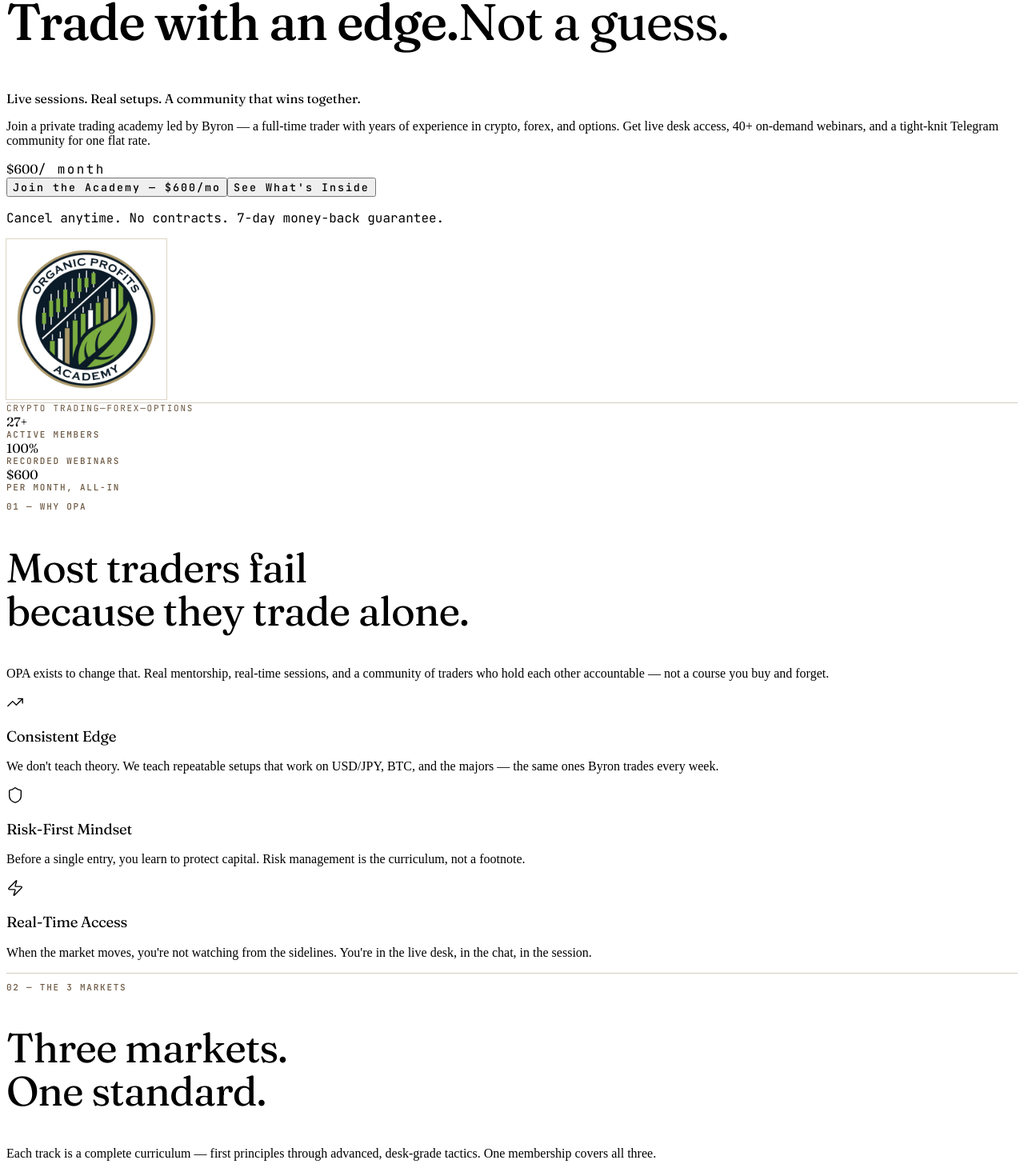
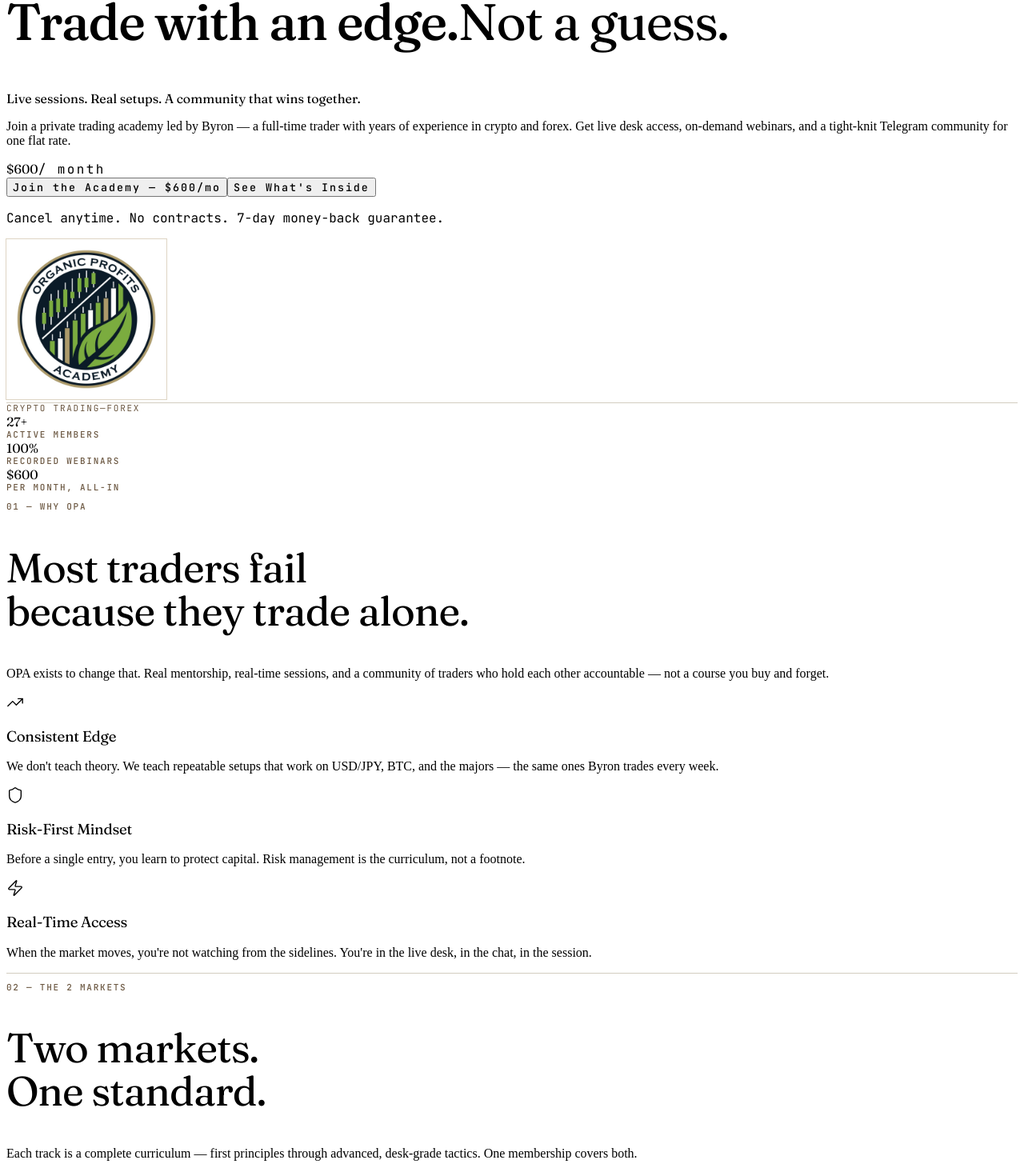
Before and after one commit to Thrives-design/organic-profits-academy, a React (Vite) app in the folder client/: page /#/ in a window 1280 px wide. Shown: the part 181-1651 px from the top of the page at 80% size. Built offline with nearby package versions, Linux system fonts and the light colour scheme.

Commit message:
Remove options trading — crypto and forex only

```diff
--- a/client/src/App.tsx
+++ b/client/src/App.tsx
@@ -36,8 +36,8 @@ import { CartProvider } from "@/context/CartContext";
 // Per-route document title + meta description.
 // Centralized here so we don't have to touch every page component.
 const PAGE_META: Record<string, { title: string; description: string }> = {
-  "/":               { title: "",                       description: "A premium trading academy teaching crypto, forex, and options. Live sessions, 40+ webinars, and a private community — $600/month." },
-  "/academy":        { title: "The Academy",            description: "Master crypto, forex, and options trading with our structured curriculum, live webinars, and on-demand video library." },
+  "/":               { title: "",                       description: "A premium trading academy teaching crypto and forex trading. Live sessions, recorded webinars, and a private community — $600/month." },
+  "/academy":        { title: "The Academy",            description: "Master crypto and forex trading with our structured curriculum, live sessions, and recorded webinar library." },
   "/pricing":        { title: "Pricing",                description: "$600/month. All three markets. Live sessions, 40+ webinars, private Telegram house. Cancel anytime." },
   "/checkout":       { title: "Checkout",               description: "Join Organic Profits Academy for $600/month. Cancel anytime." },
   "/login":          { title: "Log in",                 description: "Log in to your Organic Profits Academy account." },
@@ -45,7 +45,7 @@ const PAGE_META: Record<string, { title: string; description: string }> = {
   "/forgot-password":{ title: "Forgot password",        description: "Reset your Organic Profits Academy password." },
   "/reset-password": { title: "Reset password",         description: "Choose a new password for your Organic Profits Academy account." },
   "/dashboard":      { title: "Dashboard",              description: "Your Organic Profits Academy dashboard." },
-  "/library":        { title: "Video Library",          description: "On-demand trading lessons across crypto, forex, and options." },
+  "/library":        { title: "Video Library",          description: "On-demand trading lessons across crypto and forex." },
   "/webinars":       { title: "Live Webinars",          description: "Weekly live trading sessions with our coaches." },
   "/community":      { title: "Community",              description: "Connect with fellow traders in our private community." },
   "/shop":           { title: "The Collection",         description: "Branded apparel and gear for Organic Profits Academy members." },
@@ -56,7 +56,7 @@ const PAGE_META: Record<string, { title: string; description: string }> = {
 };
 
 const DEFAULT_TITLE = "Organic Profits Academy — Grow your trading. Cultivate real profits.";
-const DEFAULT_DESC  = "A premium trading academy teaching crypto, forex, and options. Lifetime access, live webinars, on-demand library, and private community.";
+const DEFAULT_DESC  = "A premium trading academy teaching crypto and forex. Live sessions, recorded webinars, and private community.";
 
 function matchMeta(path: string) {
   // exact match first
--- a/client/src/pages/Landing.tsx
+++ b/client/src/pages/Landing.tsx
@@ -33,12 +33,6 @@ const MARKETS = [
     key: "forex",
     name: "Forex",
     desc: "London and New York sessions, macro flows, and smart-money concepts on the major pairs.",
-  },
-  {
-    n: "03",
-    key: "options",
-    name: "Options",
-    desc: "0DTE spreads to LEAPS. Greeks, volatility, and premium selling with defined risk.",
   },
 ];
 
@@ -124,7 +118,7 @@ const FAQ = [
   },
   {
     q: "What markets does the academy cover?",
-    a: "Crypto (BTC, ETH, majors), Forex (USD/JPY, EUR/USD, and more), and Options (0DTE through LEAPS). One membership, three complete tracks.",
+    a: "Crypto (BTC, ETH, majors) and Forex (USD/JPY, EUR/USD, and more). One membership, two complete tracks.",
   },
   {
     q: "How does the Telegram community work?",
@@ -200,7 +194,7 @@ export default function Landing() {
               </p>
               <p className="mt-8 max-w-xl text-[15px] leading-relaxed text-muted-foreground">
                 Join a private trading academy led by Byron — a full-time trader with years
-                of experience in crypto, forex, and options. Get live desk access, 40+
+                of experience in crypto and forex. Get live desk access,
                 on-demand webinars, and a tight-knit Telegram community for one flat rate.
               </p>
 
@@ -253,8 +247,6 @@ export default function Landing() {
             <span>Crypto Trading</span>
             <span className="text-[hsl(var(--accent)/0.5)]">—</span>
             <span>Forex</span>
-            <span className="text-[hsl(var(--accent)/0.5)]">—</span>
-            <span>Options</span>
           </div>
         </div>
       </section>
@@ -337,16 +329,16 @@ export default function Landing() {
           <Reveal>
             <div className="lg:grid lg:grid-cols-12 lg:gap-12 mb-14">
               <div className="lg:col-span-4">
-                <p className="eyebrow mb-5">02 — The 3 Markets</p>
+                <p className="eyebrow mb-5">02 — The 2 Markets</p>
               </div>
               <div className="lg:col-span-8">
                 <h2 className="display-xl serif">
-                  Three markets.<br />
+                  Two markets.<br />
                   <span className="italic">One standard.</span>
                 </h2>
                 <p className="mt-5 max-w-md text-muted-foreground text-[15px] leading-relaxed">
                   Each track is a complete curriculum — first principles through
-                  advanced, desk-grade tactics. One membership covers all three.
+                  advanced, desk-grade tactics. One membership covers both.
                 </p>
               </div>
             </div>
@@ -623,7 +615,7 @@ export default function Landing() {
               { h: "aspect-[4/3]", label: "EUR/USD Short" },
               { h: "aspect-[3/4]", label: "Funded Challenge Pass" },
               { h: "aspect-square", label: "Crypto Scalp" },
-              { h: "aspect-[4/5]", label: "Options Premium" },
+              { h: "aspect-[4/5]", label: "Crypto Swing" },
               { h: "aspect-[3/4]", label: "Weekly P&L" },
               { h: "aspect-square", label: "Member Win" },
             ].map((item, i) => (
--- a/client/src/pages/Pricing.tsx
+++ b/client/src/pages/Pricing.tsx
@@ -18,7 +18,7 @@ export const PLANS = [
 ];
 
 const INCLUDES = [
-  "40+ on-demand webinars (crypto, forex, options)",
+  "Recorded webinars across crypto & forex — study anytime",
   "New webinars added every week",
   "Live desk sessions with Byron",
   "11-channel private Telegram house",
```
